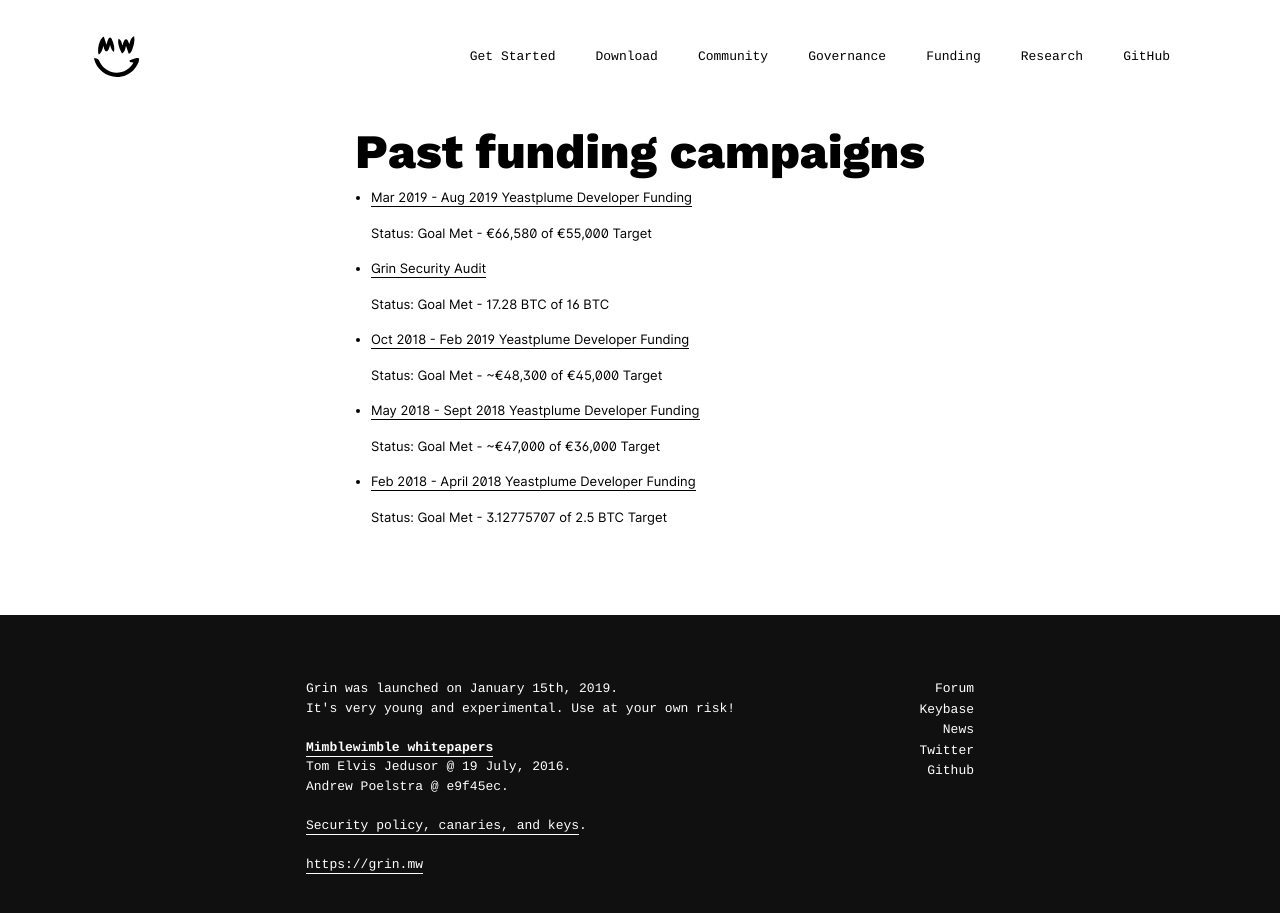
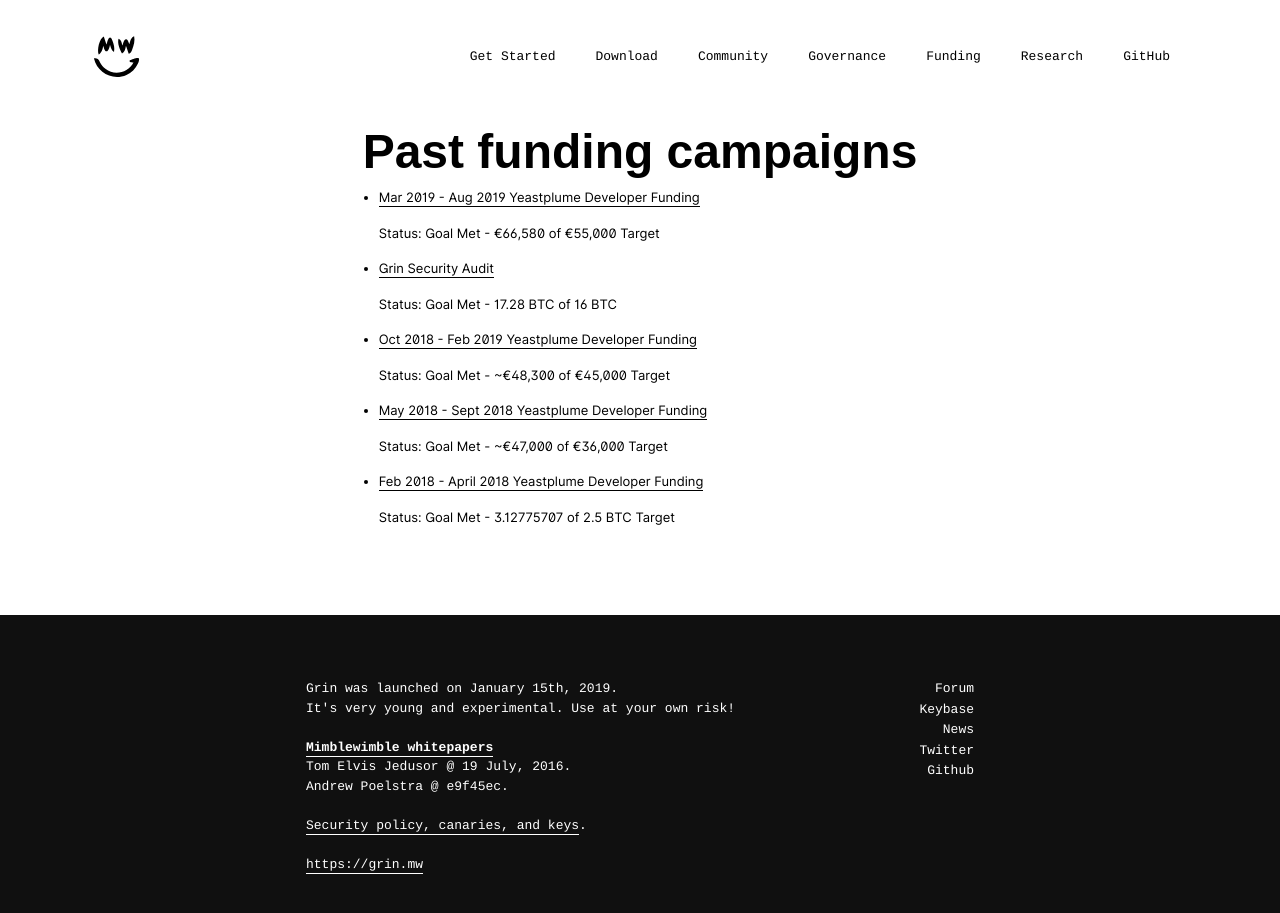
Before and after one commit to mimblewimble/site, a Jekyll site: the page built from campaigns.md, in a window 1280 px wide and 962 px high. Shown: the top 913 px of the window. Built offline with Jekyll 4.4.1, drawn with Linux system fonts in a browser that asks for light colours; nearby versions of some CDN libraries; our own code applies the rules of GitHub Pages for plain Markdown files.

Commit message:
Remove google fonts as dependency

```diff
--- a/_layouts/default-black.html
+++ b/_layouts/default-black.html
@@ -4,9 +4,6 @@
     <title>{{ site.title }}</title>
     <meta content='text/html; charset=utf-8' http-equiv='Content-Type'>
     <meta name="viewport" content="width=device-width, initial-scale=1, user-scalable=no">
-
-    <!-- GoogleFonts -->
-    <link href="https://fonts.googleapis.com/css?family=Space+Mono|Work+Sans:400,700,800,900&display=swap" rel="stylesheet">
 
     <!-- Font Awesome -->
     <link rel="stylesheet" href="https://use.fontawesome.com/releases/v5.4.2/css/all.css" integrity="sha384-/rXc/GQVaYpyDdyxK+ecHPVYJSN9bmVFBvjA/9eOB+pb3F2w2N6fc5qB9Ew5yIns" crossorigin="anonymous">
--- a/_layouts/default.html
+++ b/_layouts/default.html
@@ -4,9 +4,6 @@
     <title>{{ site.title }}</title>
     <meta content='text/html; charset=utf-8' http-equiv='Content-Type'>
     <meta name="viewport" content="width=device-width, initial-scale=1, user-scalable=no">
-
-    <!-- GoogleFonts -->
-    <link href="https://fonts.googleapis.com/css?family=Space+Mono|Work+Sans:400,700,800,900&display=swap" rel="stylesheet">
 
     <!-- Font Awesome -->
     <link rel="stylesheet" href="https://use.fontawesome.com/releases/v5.4.2/css/all.css" integrity="sha384-/rXc/GQVaYpyDdyxK+ecHPVYJSN9bmVFBvjA/9eOB+pb3F2w2N6fc5qB9Ew5yIns" crossorigin="anonymous">
--- a/_sass/_fonts.scss
+++ b/_sass/_fonts.scss
@@ -41,3 +41,7 @@
   font-weight: 800;
   font-style: italic;
 }
+@font-face {
+  font-family: 'Space Mono';
+  src: url('../fonts/SpaceMono-Regular.ttf') format('truetype');
+}
```
Also changed, not shown: assets/fonts/SpaceMono-Regular.ttf (added).
